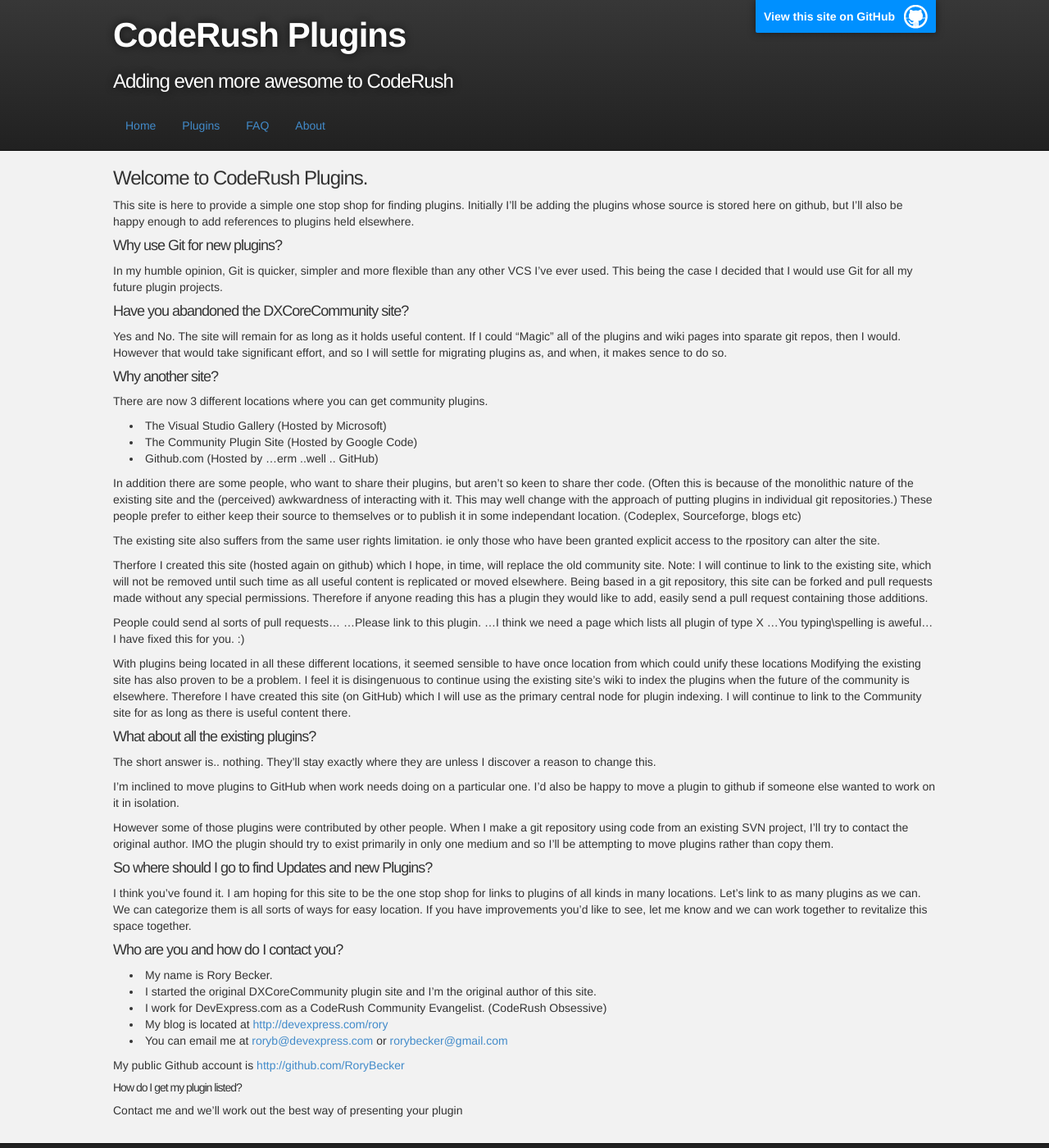
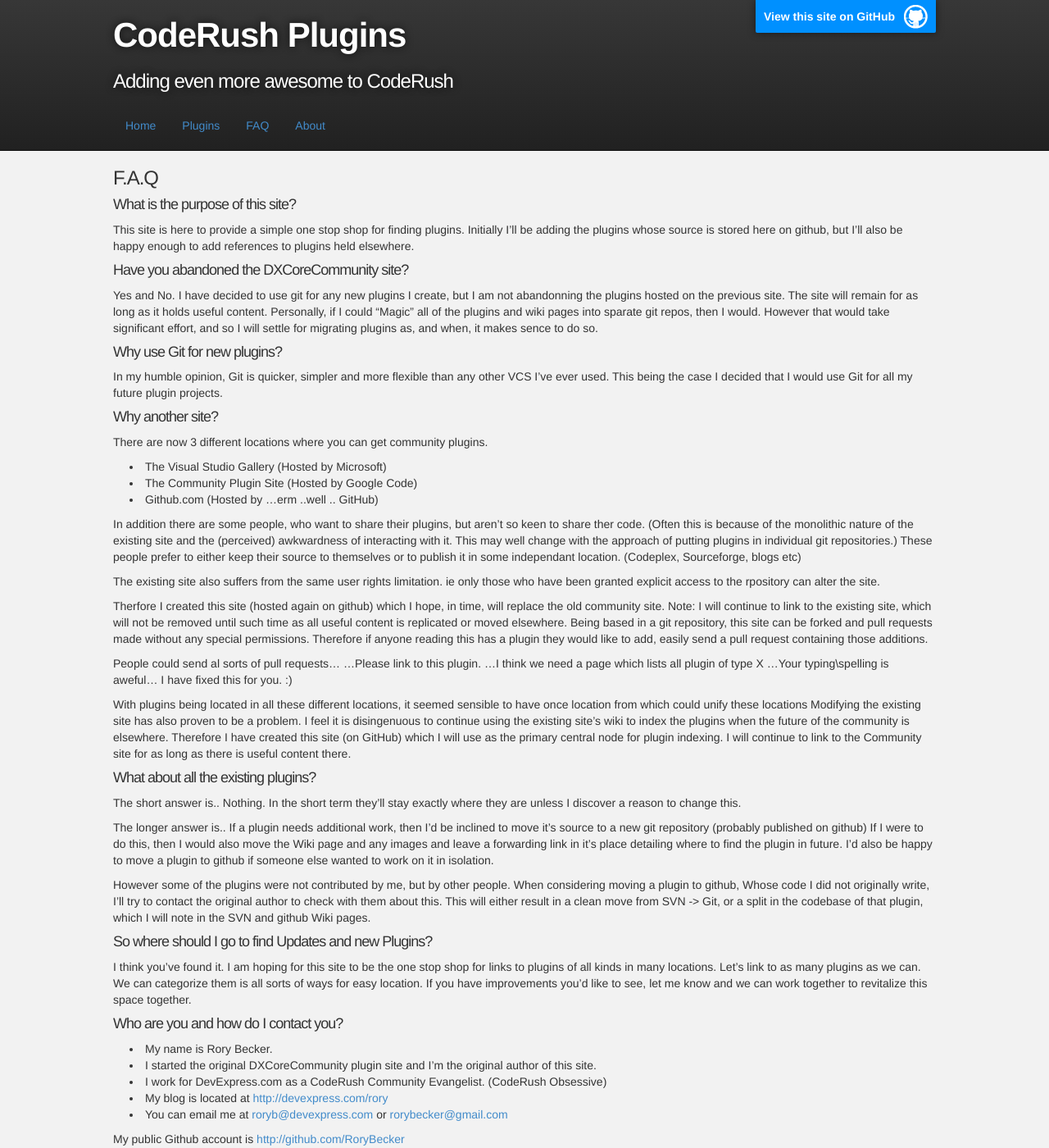
Before and after one commit to RoryBecker/CodeRushPlugins, a Jekyll site: the page built from FAQ.md, in a window 1280 px wide and 1400 px high. Shown: the whole window at 82% size. Built offline with Jekyll 4.4.1, drawn with Linux system fonts in a browser that asks for light colours; Markdown is read by kramdown in place of the engine named in the settings.

Commit message:
- Further FAQ refinement.

```diff
--- a/FAQ.md
+++ b/FAQ.md
@@ -1,17 +1,21 @@
 ---
 layout: SiteMaster
 ---
-### Welcome to CodeRush Plugins.
+
+### F.A.Q
+
+#### What is the purpose of this site?
 This site is here to provide a simple one stop shop for finding plugins.
 Initially I'll be adding the plugins whose source is stored here on github, but I'll also be happy enough to add references to plugins held elsewhere.
+
+#### Have you abandoned the DXCoreCommunity site?
+Yes and No. I have decided to use git for any new plugins I create, but I am not abandonning the plugins hosted on the previous site.
+The site will remain for as long as it holds useful content. Personally, if I could "Magic" all of the plugins and wiki pages into sparate git repos, then I would.
+However that would take significant effort, and so I will settle for migrating plugins as, and when, it makes sence to do so.
 
 #### Why use Git for new plugins?
 In my humble opinion, Git is quicker, simpler and more flexible than any other VCS I've ever used.
 This being the case I decided that I would use Git for all my future plugin projects.
-
-#### Have you abandoned the DXCoreCommunity site?
-Yes and No. The site will remain for as long as it holds useful content. If I could "Magic" all of the plugins and wiki pages into sparate git repos, then I would.
-However that would take significant effort, and so I will settle for migrating plugins as, and when, it makes sence to do so.
 
 #### Why another site?
 There are now 3 different locations where you can get community plugins.
@@ -34,7 +38,7 @@
 People could send al sorts of pull requests...
 ...Please link to this plugin.
 ...I think we need a page which lists all plugin of type X
-...You typing\spelling is aweful... I have fixed this for you. :)
+...Your typing\spelling is aweful... I have fixed this for you. :)
 
 
 With plugins being located in all these different locations, it seemed sensible to have once location from which could unify these locations
@@ -44,14 +48,17 @@
 I will continue to link to the Community site for as long as there is useful content there.
 
 #### What about all the existing plugins?
-The short answer is.. nothing. They'll stay exactly where they are unless I discover a reason to change this.
+The short answer is..
+Nothing. In the short term they'll stay exactly where they are unless I discover a reason to change this.
 
-I'm inclined to move plugins to GitHub when work needs doing on a particular one.
+The longer answer is..
+If a plugin needs additional work, then I'd be inclined to move it's source to a new git repository (probably published on github)
+If I were to do this, then I would also move the Wiki page and any images and leave a forwarding link in it's place detailing where to find the plugin in future.
 I'd also be happy to move a plugin to github if someone else wanted to work on it in isolation.
 
-However some of those plugins were contributed by other people.
-When I make a git repository using code from an existing SVN project, I'll try to contact the original author.
-IMO the plugin should try to exist primarily in only one medium and so I'll be attempting to move plugins rather than copy them.
+However some of the plugins were not contributed by me, but by other people.
+When considering moving a plugin to github, Whose code I did not originally write, I'll try to contact the original author to check with them about this.
+This will either result in a clean move from SVN -> Git, or a split in the codebase of that plugin, which I will note in the SVN and github Wiki pages.
 
 #### So where should I go to find Updates and new Plugins?
 I think you've found it. I am hoping for this site to be the one stop shop for links to plugins of all kinds in many locations.
@@ -68,6 +75,5 @@
 
 My public Github account is [http://github.com/RoryBecker](http://github.com/RoryBecker)
 
-
 ##### How do I get my plugin listed?
 Contact me and we'll work out the best way of presenting your plugin
```
